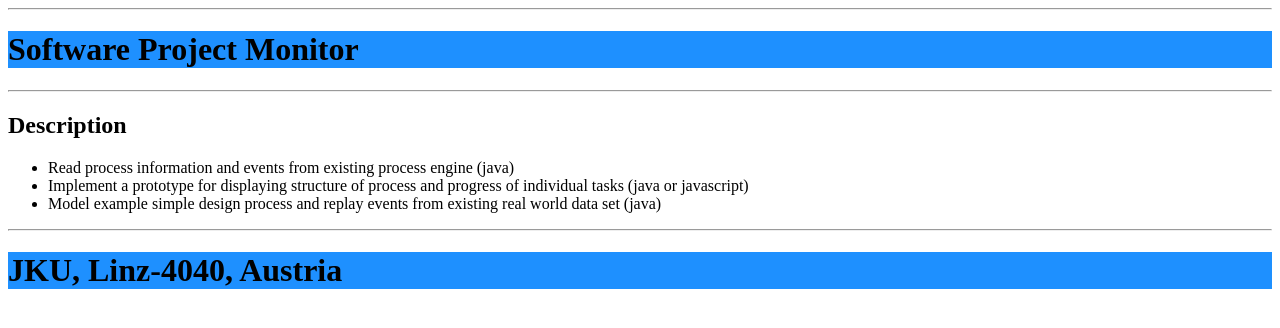
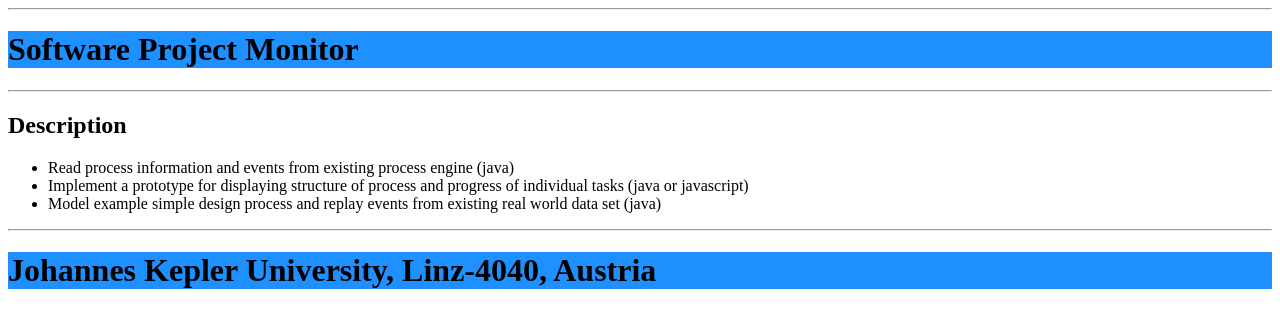
Before and after one commit to Kumar-Neelamegam/Experiment, a plain HTML site: page index.html in a window 1280 px wide. Drawn offline with Linux system fonts and the light colour scheme.

Commit message:
Updated address
Updated address

```diff
--- a/index.html
+++ b/index.html
@@ -15,6 +15,6 @@
   </ul>
   </p>
   <hr>
-   <h1 style="background-color:DodgerBlue;">JKU, Linz-4040, Austria</h1>
+   <h1 style="background-color:DodgerBlue;">Johannes Kepler University, Linz-4040, Austria</h1>
 </body>
 </html>
```
